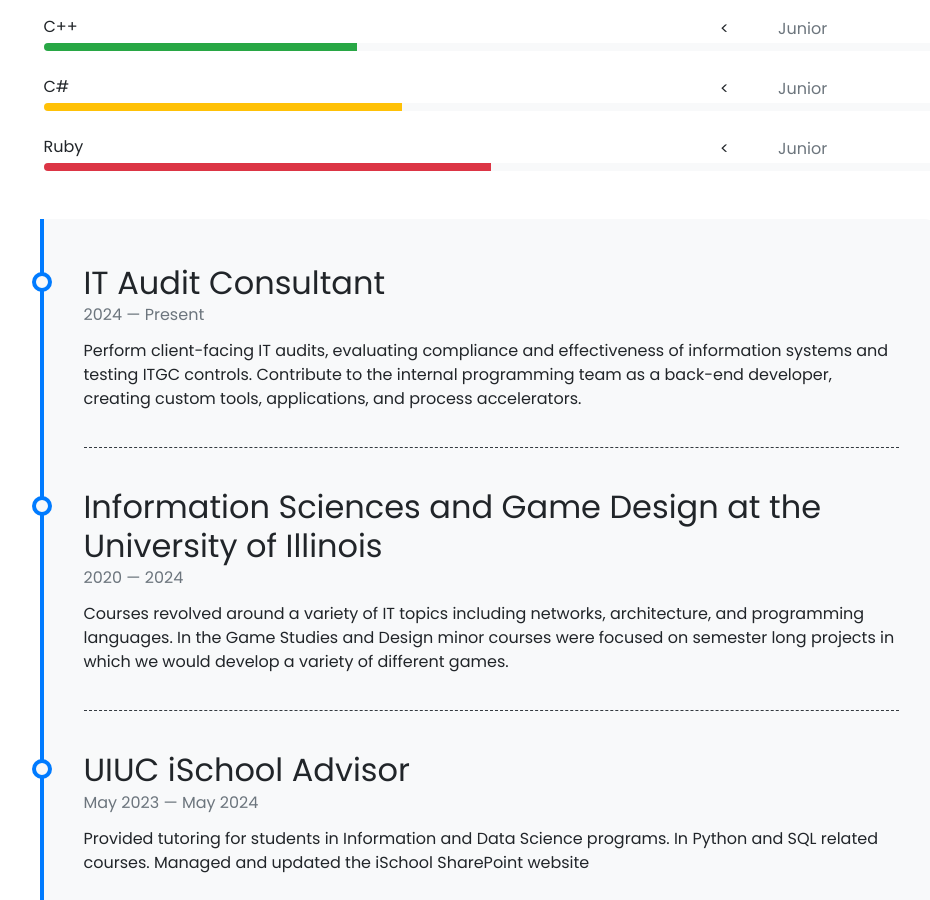
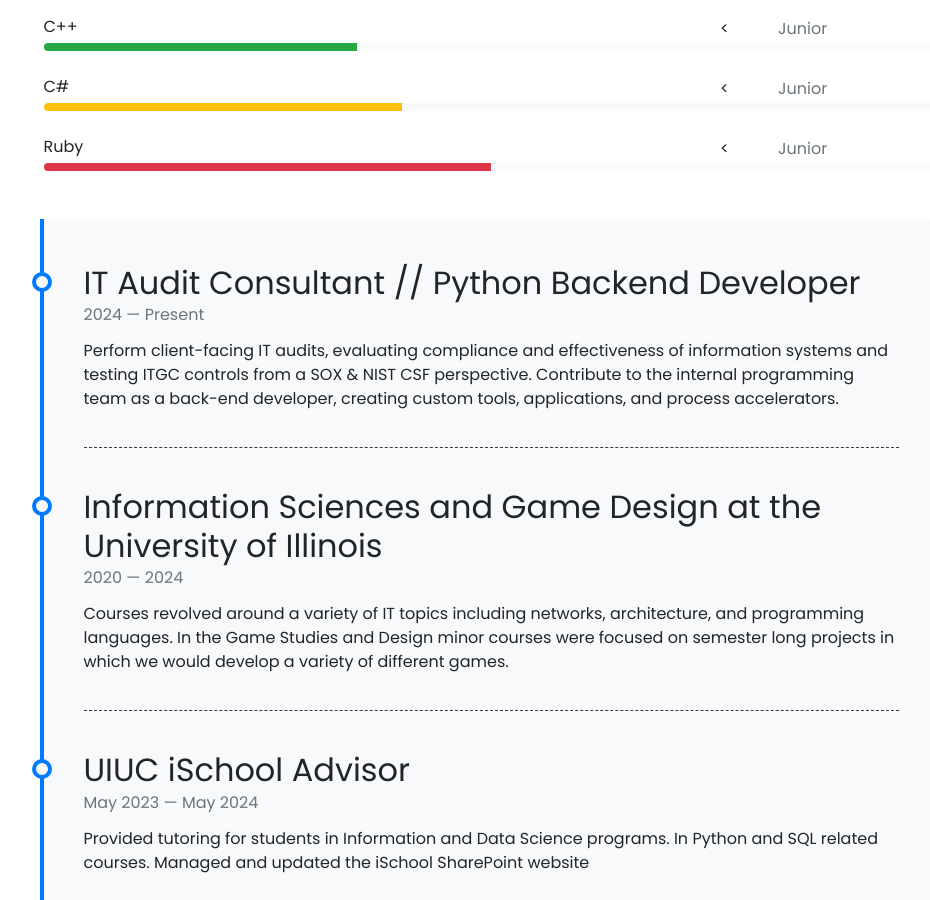
Before and after one commit to ckeiser2/ckeiser2.github.io, a Jekyll site: the page built from pages/overview.md, in a window 1280 px wide and 900 px high, scrolled down 951 px. Shown: the whole window, without its empty margins (149-1079 px from the left). Built offline with Jekyll 4.4.1, drawn with Linux system fonts in a browser that asks for light colours; nearby versions of some CDN libraries.

Commit message:
updates to timeline

```diff
--- a/_data/timeline.yml
+++ b/_data/timeline.yml
@@ -1,7 +1,7 @@
-- title: IT Audit Consultant
+- title: IT Audit Consultant // Python Backend Developer
   from: 2024
   to: Present
-  description: Perform client-facing IT audits, evaluating compliance and effectiveness of information systems and testing ITGC controls. Contribute to the internal programming team as a back-end developer, creating custom tools, applications, and process accelerators.
+  description: Perform client-facing IT audits, evaluating compliance and effectiveness of information systems and testing ITGC controls from a SOX & NIST CSF perspective. Contribute to the internal programming team as a back-end developer, creating custom tools, applications, and process accelerators.
 
 
 - title: Information Sciences and Game Design at the University of Illinois
```
